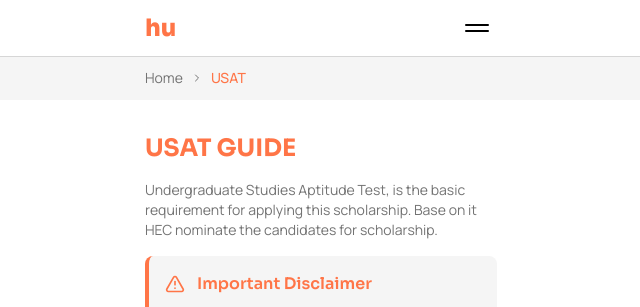
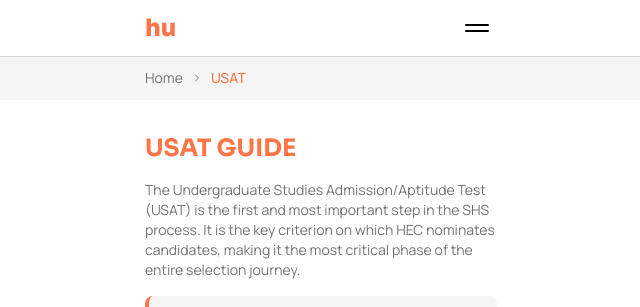
Before and after one commit to hh-haris/hungaricum, a React (Vite) app: page /usat in a window 1280 px wide. Shown: the top 307 px of the page, without its empty margins (319-959 px from the left). Built offline with nearby package versions, Linux system fonts and the light colour scheme.

Commit message:
Updated USAT.tsx

```diff
--- a/src/pages/USAT.tsx
+++ b/src/pages/USAT.tsx
@@ -145,7 +145,7 @@ const USAT = () => {
                 USAT GUIDE
               </h1>
               <p className="font-primary text-muted-foreground text-sm">
-                Undergraduate Studies Aptitude Test, is the basic requirement for applying this scholarship. Base on it HEC nominate the candidates for scholarship.
+                The Undergraduate Studies Admission/Aptitude Test (USAT) is the first and most important step in the SHS process. It is the key criterion on which HEC nominates candidates, making it the most critical phase of the entire selection journey.
               </p>
 
               {/* Warning Section */}
```
